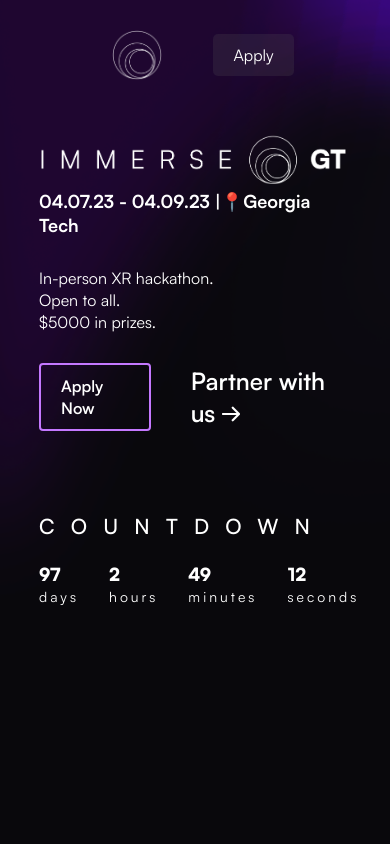
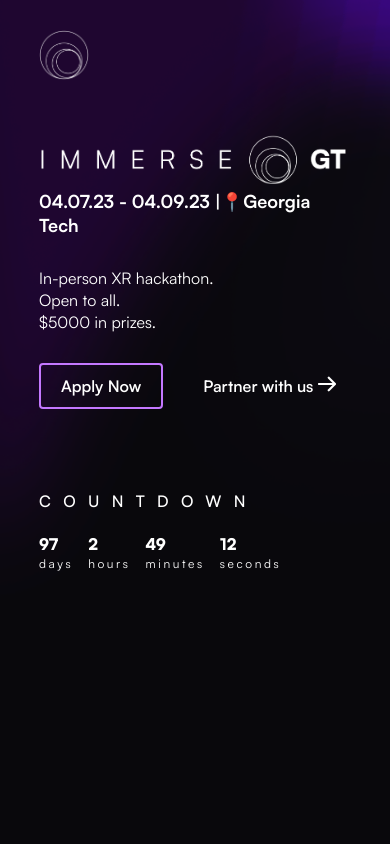
Before and after one commit to Startup-Exchange-Georgia-Tech/immerse-gt, a React (Create React App) app: page / in a window 390 px wide. Shown: the top 844 px of the page. Built offline with nearby package versions, Linux system fonts and the light colour scheme.

Commit message:
init website

```diff
--- a/src/components/Header/Header.css
+++ b/src/components/Header/Header.css
@@ -1,7 +1,8 @@
 .Header {
   margin: 0;
   display: flex;
-  justify-content: center;
+  padding-left: 10%;
+  padding-right: 10%;
   padding-top: 30px;
   padding-bottom: 10px;
   align-items: center;
@@ -11,7 +12,6 @@
   width: 30%;
   display: flex;
   align-items: center;
-  justify-content: center;
 }
 
 .header-logo {
@@ -26,11 +26,16 @@
   justify-content: space-between;
 }
 
+.header-link {
+  padding-left: 10px;
+  padding-right: 10px;
+}
+
 .header-apply {
   color: white;
   width: 30%;
   display: flex;
-  justify-content: center;
+  justify-content: right;
 }
 
 .header-apply-button {
@@ -40,3 +45,11 @@
   padding-top: 10px;
   padding-bottom: 10px;
 }
+
+@media screen and (max-width: 900px) {
+  .Header {
+    justify-content: space-between;
+    padding-left: 10%;
+    padding-right: 10%;
+  }
+}
--- a/src/components/Header/Header.jsx
+++ b/src/components/Header/Header.jsx
@@ -11,17 +11,25 @@
         <img src='/spiral.png' className='header-logo'></img>
       </div>
 
-      {width > 800 ? <div className='header-links'><div className='header-link'>About</div>
-        <div className='header-link'>Rules</div>
-        <div className='header-link'>Schedule</div>
-        <div className='header-link'>Tracks</div>
-        <div className='header-link'>FAQs</div>
-        <div className='header-link'>Contact</div> </div> : null}
+      {/* {width > 900 ?
+        <>
+          <div className='header-links'>
+            <div className='header-link'>About</div>
+            <div className='header-link'>Rules</div>
+            <div className='header-link'>Schedule</div>
+            <div className='header-link'>Tracks</div>
+            <div className='header-link'>FAQs</div>
+            <div className='header-link'>Contact</div>
+          </div>
+          <div className='header-apply'>
+            <div className='header-apply-button'>Apply</div>
+          </div>
+        </>: <div className='header-hamburger-section'>
+          <img src='/hamburger.png' className='header-hamburger'></img>
+          </div>} */}
 
 
-      <div className='header-apply'>
-        <div className='header-apply-button'>Apply</div>
-      </div>
+
     </div>
   )
 }
--- a/src/components/Hero/Hero.css
+++ b/src/components/Hero/Hero.css
@@ -18,12 +18,10 @@
   display: flex;
   flex-direction: column;
   width: 40%;
-  min-width: 300px;
 }
 
 .hero-right {
   width: 40%;
-  min-width: 300px;
 }
 
 .hero-desc {
@@ -122,7 +120,29 @@
     font-size: 16px;
   }
 
+  .hero-apply {
+    font-size: 16px;
+  }
+
   .countdown-number {
     font-size: 18px;
   }
 }
+
+@media screen and (max-width: 400px) {
+  .countdown-title {
+    font-size: 16px;
+  }
+
+  .countdown-number {
+    font-size: 16px;
+  }
+
+  .countdown-item {
+    padding-right: 15px;
+  }
+
+  .countdown-text {
+    font-size: 12px;
+  }
+}
```
Also changed, not shown: public/hamburger.png (added).
